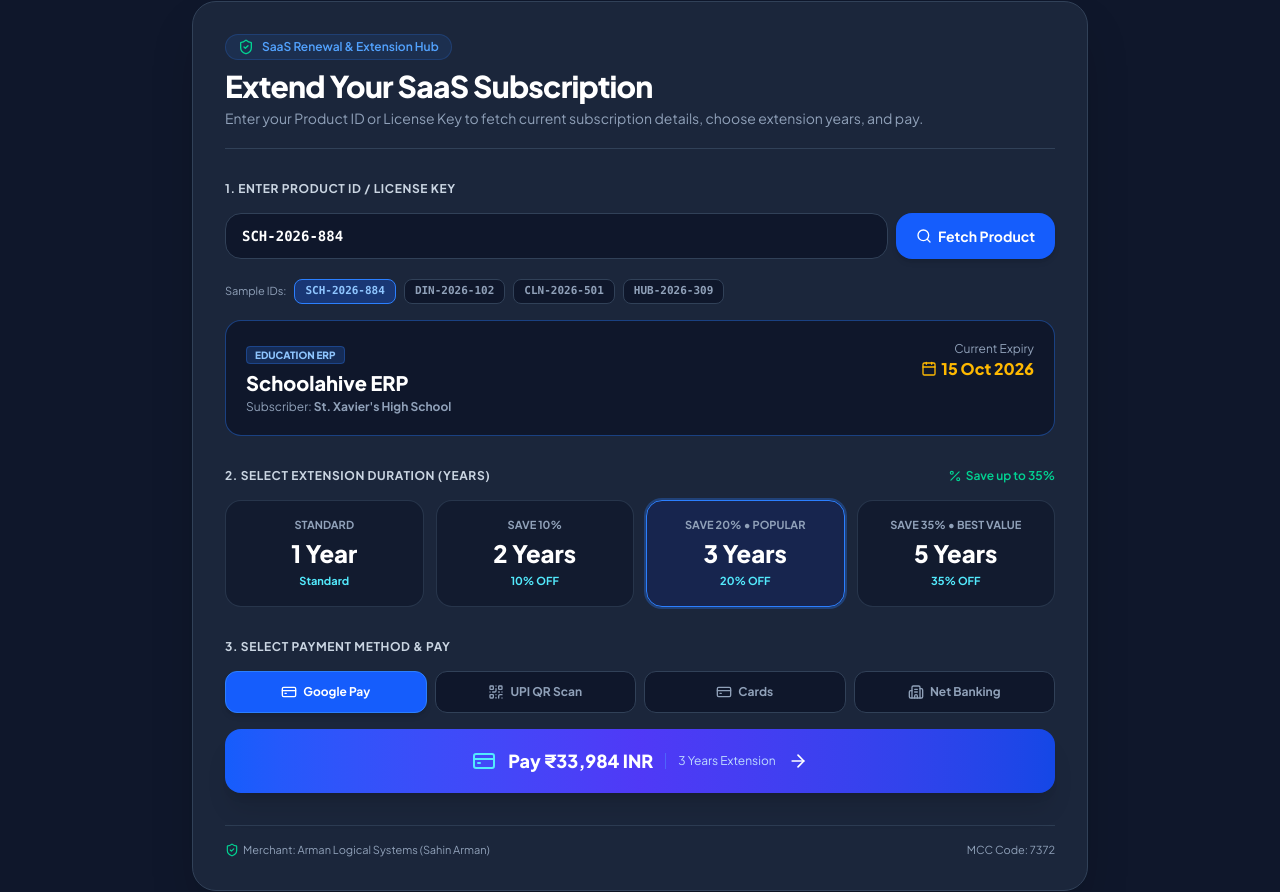
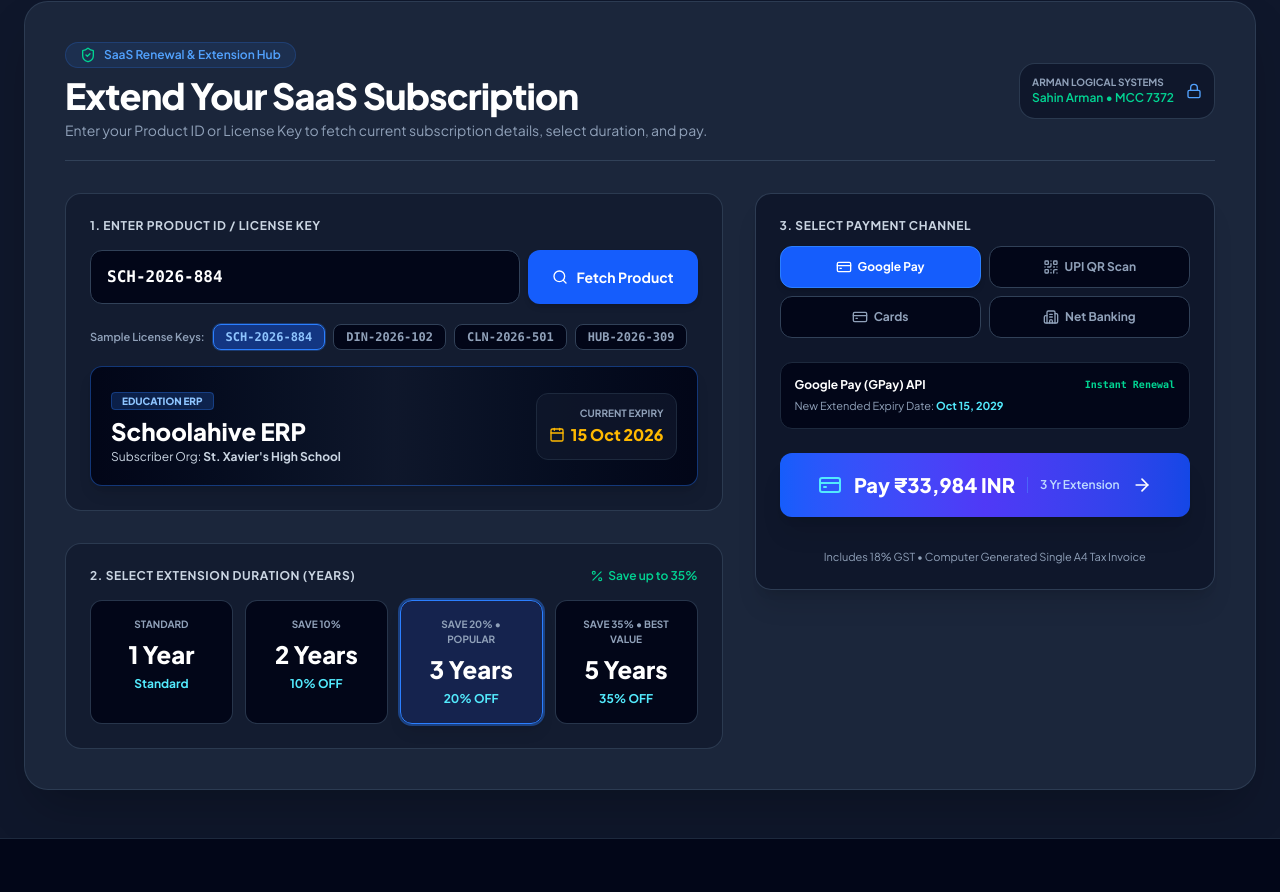
Before and after one commit to Sahin00789/arman-gateway, a Next.js app: page /pay in a window 1280 px wide. Shown: the part 399-1291 px from the top of the page. Built offline with nearby package versions, Linux system fonts and the light colour scheme.

Commit message:
pay page added

```diff
--- a/app/components/SubscriptionExtensionCard.tsx
+++ b/app/components/SubscriptionExtensionCard.tsx
@@ -11,7 +11,10 @@
   ArrowRight,
   RefreshCw,
   Building2,
-  Percent
+  Percent,
+  Check,
+  Lock,
+  Copy
 } from "lucide-react";
 import A4TaxInvoice from "./A4TaxInvoice";
 
@@ -87,6 +90,7 @@
 
   const [selectedDuration, setSelectedDuration] = useState(durationOptions[2]); // 3 years default
   const [paymentMethod, setPaymentMethod] = useState<"gpay" | "upi_qr" | "card" | "netbanking">("gpay");
+  const [copiedVpa, setCopiedVpa] = useState(false);
 
   const [isProcessing, setIsProcessing] = useState(false);
   const [paymentSuccess, setPaymentSuccess] = useState(false);
@@ -118,7 +122,7 @@
         };
         setFetchedProduct(dynamicProduct);
       }
-    }, 600);
+    }, 500);
   };
 
   // Pricing calculations
@@ -137,6 +141,12 @@
     const newYear = fetchedProduct.expiryYear + years;
     const dateObj = new Date(newYear, fetchedProduct.expiryMonth, fetchedProduct.expiryDay);
     return dateObj.toLocaleDateString('en-US', { day: 'numeric', month: 'short', year: 'numeric' });
+  };
+
+  const handleCopyVpa = () => {
+    navigator.clipboard.writeText("sahin401099@okicici");
+    setCopiedVpa(true);
+    setTimeout(() => setCopiedVpa(false), 2000);
   };
 
   const handlePay = (e: React.FormEvent) => {
@@ -167,7 +177,7 @@
   };
 
   return (
-    <div className="w-full max-w-4xl mx-auto">
+    <div className="w-full max-w-6xl lg:max-w-7xl mx-auto">
 
       {paymentSuccess && receipt ? (
         /* Render Single A4 Page Tax Invoice */
@@ -176,24 +186,40 @@
           onReset={() => setPaymentSuccess(false)}
         />
       ) : (
-        /* Extension Workflow Card */
-        <div className="p-6 sm:p-8 rounded-3xl bg-slate-800/90 border border-slate-700 shadow-2xl space-y-8 text-slate-100">
+        /* Wide 2-Column Responsive Dashboard Layout */
+        <div className="p-6 sm:p-10 rounded-3xl bg-slate-800/90 border border-slate-700/80 shadow-2xl space-y-8 text-slate-100">
 
-          {/* Header */}
-          <div className="border-b border-slate-700 pb-5">
-            <div className="inline-flex items-center gap-2 px-3 py-1 rounded-full bg-blue-500/10 border border-blue-500/20 text-blue-400 text-xs font-semibold mb-2">
+          {/* Header Bar */}
+          <div className="border-b border-slate-700 pb-5 flex flex-col md:flex-row md:items-center justify-between gap-4">
+            <div>
+              <div className="inline-flex items-center gap-2 px-3.5 py-1 rounded-full bg-blue-500/10 border border-blue-500/20 text-blue-400 text-xs font-semibold mb-2">
                 <ShieldCheck className="w-4 h-4 text-emerald-400" /> SaaS Renewal & Extension Hub
               </div>
-            <h2 className="text-2xl sm:text-3xl font-extrabold text-white tracking-tight">
+              <h2 className="text-2xl sm:text-3xl lg:text-4xl font-black text-white tracking-tight">
                 Extend Your SaaS Subscription
               </h2>
               <p className="text-slate-400 text-xs sm:text-sm mt-1">
-              Enter your Product ID or License Key to fetch current subscription details, choose extension years, and pay.
+                Enter your Product ID or License Key to fetch current subscription details, select duration, and pay.
               </p>
             </div>
 
+            <div className="p-3 rounded-2xl bg-slate-900 border border-slate-700/80 text-xs shrink-0 flex items-center gap-3">
+              <div>
+                <div className="text-slate-400 font-bold uppercase text-[10px]">Arman Logical Systems</div>
+                <div className="text-emerald-400 font-semibold">Sahin Arman • MCC 7372</div>
+              </div>
+              <Lock className="w-4 h-4 text-blue-400" />
+            </div>
+          </div>
+
+          {/* 2-Column Grid */}
+          <div className="grid grid-cols-1 lg:grid-cols-12 gap-8 items-start">
+
+            {/* Left Column: Fetch Product + Duration Selection (7 cols) */}
+            <div className="lg:col-span-7 space-y-8">
+
               {/* Step 1: Search & Fetch Product */}
-          <div className="space-y-4">
+              <div className="p-6 rounded-2xl bg-slate-900/60 border border-slate-700/80 space-y-4">
                 <label className="block text-xs font-bold text-slate-300 uppercase tracking-wider">
                   1. Enter Product ID / License Key
                 </label>
@@ -205,16 +231,16 @@
                       value={productId}
                       onChange={(e) => setProductId(e.target.value)}
                       placeholder="e.g. SCH-2026-884"
-                  className="w-full pl-4 pr-10 py-3 rounded-2xl bg-slate-900 border border-slate-700 text-white font-mono font-bold text-sm uppercase focus:border-blue-500 focus:outline-hidden"
+                      className="w-full pl-4 pr-10 py-3.5 rounded-xl bg-slate-950 border border-slate-700 text-white font-mono font-bold text-base uppercase focus:border-blue-500 focus:outline-hidden"
                     />
                     {isSearching && (
-                  <RefreshCw className="w-4 h-4 text-blue-400 animate-spin absolute right-3.5 top-3.5" />
+                      <RefreshCw className="w-5 h-5 text-blue-400 animate-spin absolute right-3.5 top-4" />
                     )}
                   </div>
                   <button
                     type="button"
                     onClick={() => handleFetchProduct()}
-                className="px-5 py-3 rounded-2xl bg-blue-600 hover:bg-blue-500 text-white font-bold text-xs sm:text-sm transition-all shrink-0 flex items-center gap-1.5 shadow-md"
+                    className="px-6 py-3.5 rounded-xl bg-blue-600 hover:bg-blue-500 text-white font-bold text-sm transition-all shrink-0 flex items-center gap-2 shadow-md"
                   >
                     <Search className="w-4 h-4" /> Fetch Product
                   </button>
@@ -222,16 +248,16 @@
 
                 {/* Quick Demo Sample Badges */}
                 <div className="flex flex-wrap items-center gap-2 pt-1 text-xs">
-              <span className="text-slate-400 text-[11px]">Sample IDs:</span>
+                  <span className="text-slate-400 text-[11px] font-semibold">Sample License Keys:</span>
                   {Object.keys(mockProductsDatabase).map((key) => (
                     <button
                       key={key}
                       type="button"
                       onClick={() => handleFetchProduct(key)}
-                  className={`px-2.5 py-1 rounded-lg border text-[11px] font-mono font-semibold transition-all ${
+                      className={`px-3 py-1 rounded-lg border text-xs font-mono font-bold transition-all ${
                         productId.toUpperCase() === key
-                      ? "bg-blue-600/30 border-blue-500 text-blue-300"
-                      : "bg-slate-900 border-slate-700 text-slate-400 hover:text-slate-200"
+                          ? "bg-blue-600/40 border-blue-500 text-blue-300 ring-1 ring-blue-500/30"
+                          : "bg-slate-950 border-slate-700 text-slate-400 hover:text-slate-200"
                       }`}
                     >
                       {key}
@@ -244,19 +270,19 @@
                   <motion.div
                     initial={{ opacity: 0, y: 10 }}
                     animate={{ opacity: 1, y: 0 }}
-                className="p-5 rounded-2xl bg-slate-900/90 border border-blue-500/40 space-y-3"
+                    className="p-5 rounded-xl bg-gradient-to-r from-slate-950 via-slate-900 to-slate-950 border border-blue-500/40 space-y-3 shadow-lg"
                   >
-                <div className="flex items-start justify-between">
+                    <div className="flex flex-col sm:flex-row sm:items-center justify-between gap-3">
                       <div>
-                    <span className="text-[10px] font-extrabold uppercase px-2 py-0.5 rounded bg-blue-500/20 text-blue-300 border border-blue-500/30">
+                        <span className="text-[10px] font-extrabold uppercase px-2.5 py-0.5 rounded bg-blue-500/20 text-blue-300 border border-blue-500/30">
                           {fetchedProduct.category}
                         </span>
-                    <h4 className="text-xl font-extrabold text-white mt-1">{fetchedProduct.name}</h4>
-                    <p className="text-xs text-slate-400 mt-0.5">Subscriber: <strong>{fetchedProduct.clientName}</strong></p>
+                        <h4 className="text-2xl font-black text-white mt-1">{fetchedProduct.name}</h4>
+                        <p className="text-xs text-slate-300 mt-0.5">Subscriber Org: <strong>{fetchedProduct.clientName}</strong></p>
                       </div>
-                  <div className="text-right">
-                    <span className="text-xs text-slate-400 block">Current Expiry</span>
-                    <span className="text-base font-extrabold text-amber-400 flex items-center justify-end gap-1">
+                      <div className="sm:text-right bg-slate-900/80 p-3 rounded-xl border border-slate-800 shrink-0">
+                        <span className="text-[10px] uppercase font-bold text-slate-400 block">Current Expiry</span>
+                        <span className="text-base font-black text-amber-400 flex items-center sm:justify-end gap-1.5 mt-0.5">
                           <Calendar className="w-4 h-4" /> {fetchedProduct.currentExpiry}
                         </span>
                       </div>
@@ -266,7 +292,7 @@
               </div>
 
               {/* Step 2: Select Duration in Years */}
-          <div className="space-y-4">
+              <div className="p-6 rounded-2xl bg-slate-900/60 border border-slate-700/80 space-y-4">
                 <div className="flex items-center justify-between">
                   <label className="block text-xs font-bold text-slate-300 uppercase tracking-wider">
                     2. Select Extension Duration (Years)
@@ -283,15 +309,15 @@
                       <div
                         key={opt.years}
                         onClick={() => setSelectedDuration(opt)}
-                    className={`p-4 rounded-2xl border text-center cursor-pointer transition-all ${
+                        className={`p-4 rounded-xl border text-center cursor-pointer transition-all ${
                           isSelected
-                        ? "bg-blue-950/70 border-blue-500 ring-2 ring-blue-500/30"
-                        : "bg-slate-900/70 border-slate-700/70 hover:border-slate-600"
+                            ? "bg-blue-950/80 border-blue-500 ring-2 ring-blue-500/40 shadow-lg"
+                            : "bg-slate-950 border-slate-700/80 hover:border-slate-600"
                         }`}
                       >
-                    <div className="text-[11px] text-slate-400 font-bold uppercase">{opt.tag}</div>
-                    <div className="text-2xl font-black text-white my-1">{opt.label}</div>
-                    <div className="text-[11px] text-cyan-300 font-bold">
+                        <div className="text-[10px] text-slate-400 font-bold uppercase">{opt.tag}</div>
+                        <div className="text-2xl font-black text-white my-1.5">{opt.label}</div>
+                        <div className="text-xs text-cyan-300 font-bold">
                           {opt.discount > 0 ? `${opt.discount}% OFF` : "Standard"}
                         </div>
                       </div>
@@ -300,20 +326,27 @@
                 </div>
               </div>
 
-          {/* Step 3: Choose Payment Channel & Pay Button ONLY containing Amount */}
-          <div className="space-y-4">
-            <label className="block text-xs font-bold text-slate-300 uppercase tracking-wider">
-              3. Select Payment Method & Pay
+            </div>
+
+            {/* Right Column: Payment Channels + Single Pay Button (5 cols) */}
+            <div className="lg:col-span-5 space-y-6">
+
+              <div className="p-6 rounded-2xl bg-slate-900 border border-slate-700/90 shadow-xl space-y-6">
+
+                {/* Step 3: Choose Payment Channel */}
+                <div>
+                  <label className="block text-xs font-bold text-slate-300 uppercase tracking-wider mb-3">
+                    3. Select Payment Channel
                   </label>
 
-            <div className="grid grid-cols-2 sm:grid-cols-4 gap-2">
+                  <div className="grid grid-cols-2 gap-2">
                     <button
                       type="button"
                       onClick={() => setPaymentMethod("gpay")}
                       className={`py-3 px-3 rounded-xl border text-xs font-bold transition-all flex items-center justify-center gap-1.5 ${
                         paymentMethod === "gpay"
                           ? "bg-blue-600 border-blue-500 text-white shadow-md"
-                    : "bg-slate-900 border-slate-700 text-slate-400 hover:text-white"
+                          : "bg-slate-950 border-slate-700 text-slate-400 hover:text-white"
                       }`}
                     >
                       <CreditCard className="w-4 h-4" /> Google Pay
@@ -325,7 +358,7 @@
                       className={`py-3 px-3 rounded-xl border text-xs font-bold transition-all flex items-center justify-center gap-1.5 ${
                         paymentMethod === "upi_qr"
                           ? "bg-blue-600 border-blue-500 text-white shadow-md"
-                    : "bg-slate-900 border-slate-700 text-slate-400 hover:text-white"
+                          : "bg-slate-950 border-slate-700 text-slate-400 hover:text-white"
                       }`}
                     >
                       <QrCode className="w-4 h-4" /> UPI QR Scan
@@ -337,7 +370,7 @@
                       className={`py-3 px-3 rounded-xl border text-xs font-bold transition-all flex items-center justify-center gap-1.5 ${
                         paymentMethod === "card"
                           ? "bg-blue-600 border-blue-500 text-white shadow-md"
-                    : "bg-slate-900 border-slate-700 text-slate-400 hover:text-white"
+                          : "bg-slate-950 border-slate-700 text-slate-400 hover:text-white"
                       }`}
                     >
                       <CreditCard className="w-4 h-4" /> Cards
@@ -349,18 +382,44 @@
                       className={`py-3 px-3 rounded-xl border text-xs font-bold transition-all flex items-center justify-center gap-1.5 ${
                         paymentMethod === "netbanking"
                           ? "bg-blue-600 border-blue-500 text-white shadow-md"
-                    : "bg-slate-900 border-slate-700 text-slate-400 hover:text-white"
+                          : "bg-slate-950 border-slate-700 text-slate-400 hover:text-white"
                       }`}
                     >
                       <Building2 className="w-4 h-4" /> Net Banking
                     </button>
                   </div>
+                </div>
 
-            {/* Single Prominent Pay Button containing the calculated Amount */}
+                {/* Channel Helper Details */}
+                <div className="p-3.5 rounded-xl bg-slate-950 border border-slate-800 text-xs text-slate-300 space-y-1.5">
+                  <div className="font-bold text-white flex items-center justify-between">
+                    <span>
+                      {paymentMethod === 'gpay' ? 'Google Pay (GPay) API' : paymentMethod === 'upi_qr' ? 'UPI VPA Payment' : paymentMethod === 'card' ? 'Credit / Debit Card' : 'Net Banking Gateway'}
+                    </span>
+                    <span className="text-emerald-400 text-[10px] font-mono">Instant Renewal</span>
+                  </div>
+                  {paymentMethod === 'upi_qr' && (
+                    <div className="flex items-center justify-between pt-1">
+                      <span className="font-mono text-slate-400">sahin401099@okicici</span>
+                      <button
+                        type="button"
+                        onClick={handleCopyVpa}
+                        className="px-2 py-0.5 rounded bg-blue-600/30 text-blue-300 text-[10px] font-bold"
+                      >
+                        {copiedVpa ? "Copied!" : "Copy VPA"}
+                      </button>
+                    </div>
+                  )}
+                  <p className="text-[11px] text-slate-400">
+                    New Extended Expiry Date: <strong className="text-cyan-300">{getNewExpiryDate()}</strong>
+                  </p>
+                </div>
+
+                {/* Single Prominent Widescreen Pay Button containing the Amount ONLY */}
                 <button
                   onClick={handlePay}
                   disabled={isProcessing}
-              className="w-full py-4.5 px-6 rounded-2xl bg-gradient-to-r from-blue-600 via-indigo-600 to-blue-700 hover:from-blue-500 hover:to-indigo-500 text-white font-black text-lg flex items-center justify-center gap-3 shadow-xl hover:shadow-2xl transition-all active:scale-98 disabled:opacity-50"
+                  className="w-full py-4.5 px-6 rounded-xl bg-gradient-to-r from-blue-600 via-indigo-600 to-blue-700 hover:from-blue-500 hover:to-indigo-500 text-white font-black text-lg sm:text-xl flex items-center justify-center gap-3 shadow-xl hover:shadow-2xl transition-all active:scale-98 disabled:opacity-50"
                 >
                   {isProcessing ? (
                     <div className="flex items-center gap-2 text-base font-bold">
@@ -371,21 +430,22 @@
                     <>
                       <CreditCard className="w-6 h-6 text-cyan-300" />
                       Pay ₹{totalAmount.toLocaleString('en-IN')} INR
-                  <span className="text-xs font-normal text-blue-200 border-l border-blue-400/40 pl-3">
-                    {years} Year{years > 1 ? 's' : ''} Extension
+                      <span className="text-xs font-semibold text-blue-200 border-l border-blue-400/40 pl-3">
+                        {years} Yr Extension
                       </span>
                       <ArrowRight className="w-5 h-5" />
                     </>
                   )}
                 </button>
+
+                <div className="pt-2 text-[11px] text-slate-400 text-center">
+                  Includes 18% GST • Computer Generated Single A4 Tax Invoice
                 </div>
 
-          {/* Footer Merchant SLA */}
-          <div className="pt-4 border-t border-slate-700/80 flex items-center justify-between text-[11px] text-slate-400">
-            <span className="flex items-center gap-1">
-              <ShieldCheck className="w-3.5 h-3.5 text-emerald-400" /> Merchant: Arman Logical Systems (Sahin Arman)
-            </span>
-            <span>MCC Code: 7372</span>
+              </div>
+
+            </div>
+
           </div>
 
         </div>
```
Lines whose indentation alone changed are shown as unchanged.
